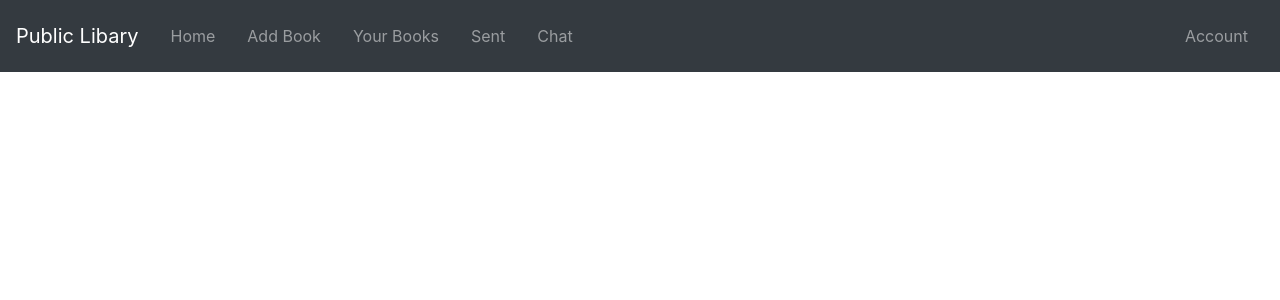
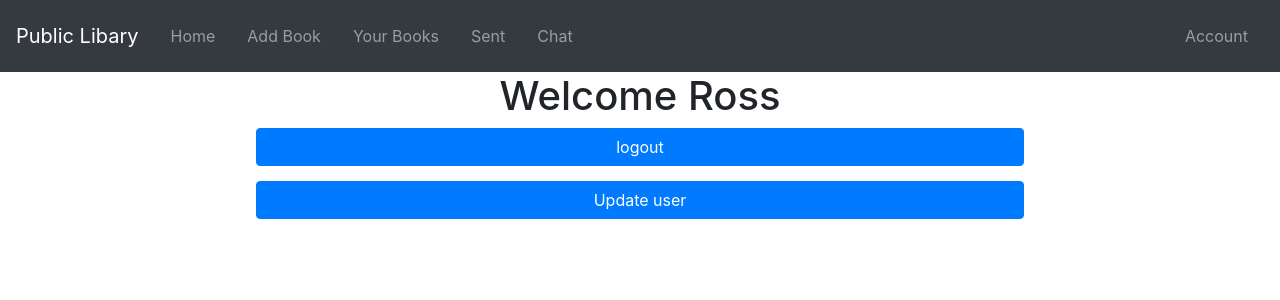
Before and after one commit to Rosswoolfenden/React_libary_website, a React (Create React App) app: page /account in a window 1280 px wide. Shown: the top 300 px of the page. Built offline with nearby package versions, Linux system fonts and the light colour scheme.

Commit message:
account update and log out buttons

```diff
--- a/src/App.css
+++ b/src/App.css
@@ -194,6 +194,19 @@
   align-content: center;
 
 }
+
+.Accountbody{
+  display: flex;
+  flex-direction: column;
+  align-content: center;
+  margin-left: 20%;
+  margin-right: 20%;
+  width: 60%;
+
+}
+.logout{
+  margin-bottom: 2%;
+}
 @keyframes App-logo-spin {
   from {
     transform: rotate(0deg);
--- a/src/App.js
+++ b/src/App.js
@@ -38,6 +38,7 @@ function App() {
         <Route path='/messenger' component={Messenger} />
         <Route path= '/updatebook' component={UserbookList} />
         <Route path='/update' component={UpdateBook} />
+        <Route path='/account' component={Account} />
       </UserContext.Provider>
     </div>
   </Router>
--- a/src/components/account.js
+++ b/src/components/account.js
@@ -1,16 +1,28 @@
 import React, {useEffect, useState, useContext} from 'react';
-import { Chat } from './chat';
-import { Chatlist } from './chatlist';
 import { UserContext } from '../contexts/context';
-
+import {Form, Col, Button, InputGroup } from 'react-bootstrap';
 export function Account () {
 
     const { auth } =  useContext(UserContext);
+    const [curbod, setCurbod] = useState();
 
-
+    // const logout =
     return (
         <div>
-            <h1> Welcome {auth.firstName}</h1>
+            <div>
+                <h1 className="header"> Welcome {auth.firstName}</h1>
+            </div>
+                {curbod ? (
+                    <Button> Log in</Button>
+
+                ) : (
+                    <div className="Accountbody">
+
+                    <Button className="logout"> logout </Button>
+                    <Button> Update  user </Button>
+                    </ div>
+                )}
+
         </div>
     )
 }
```
